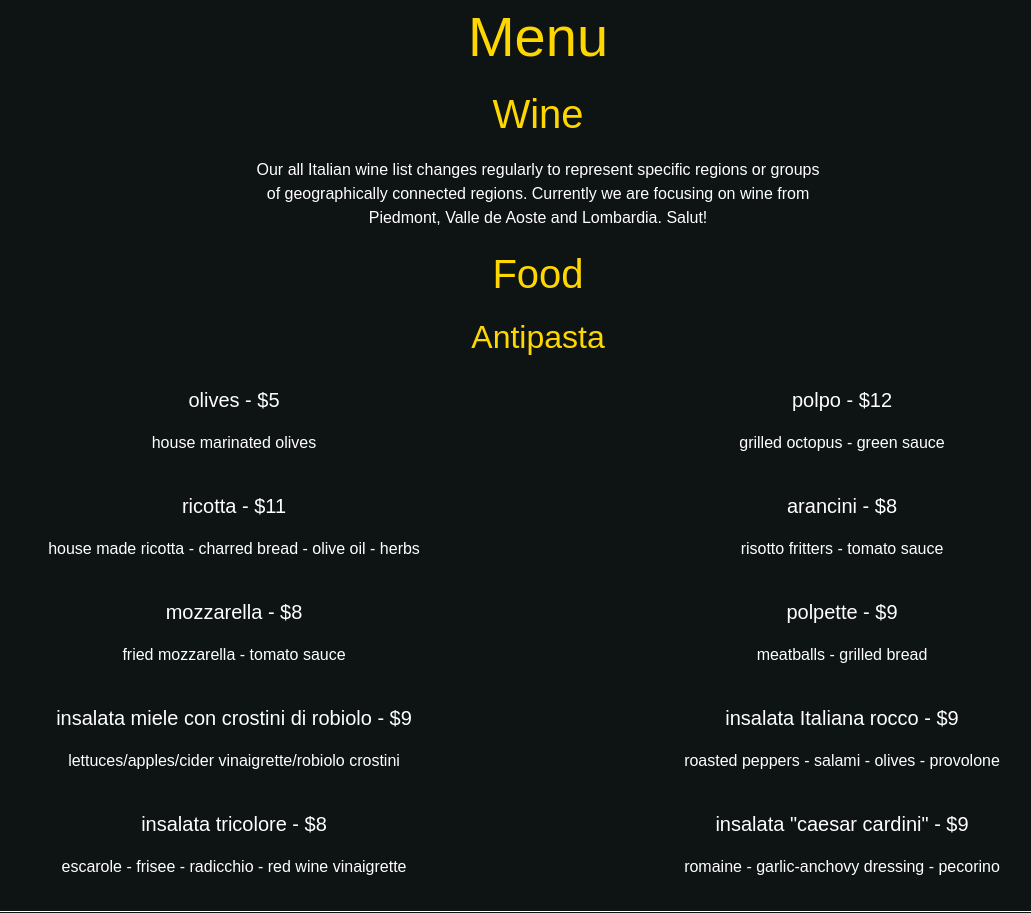
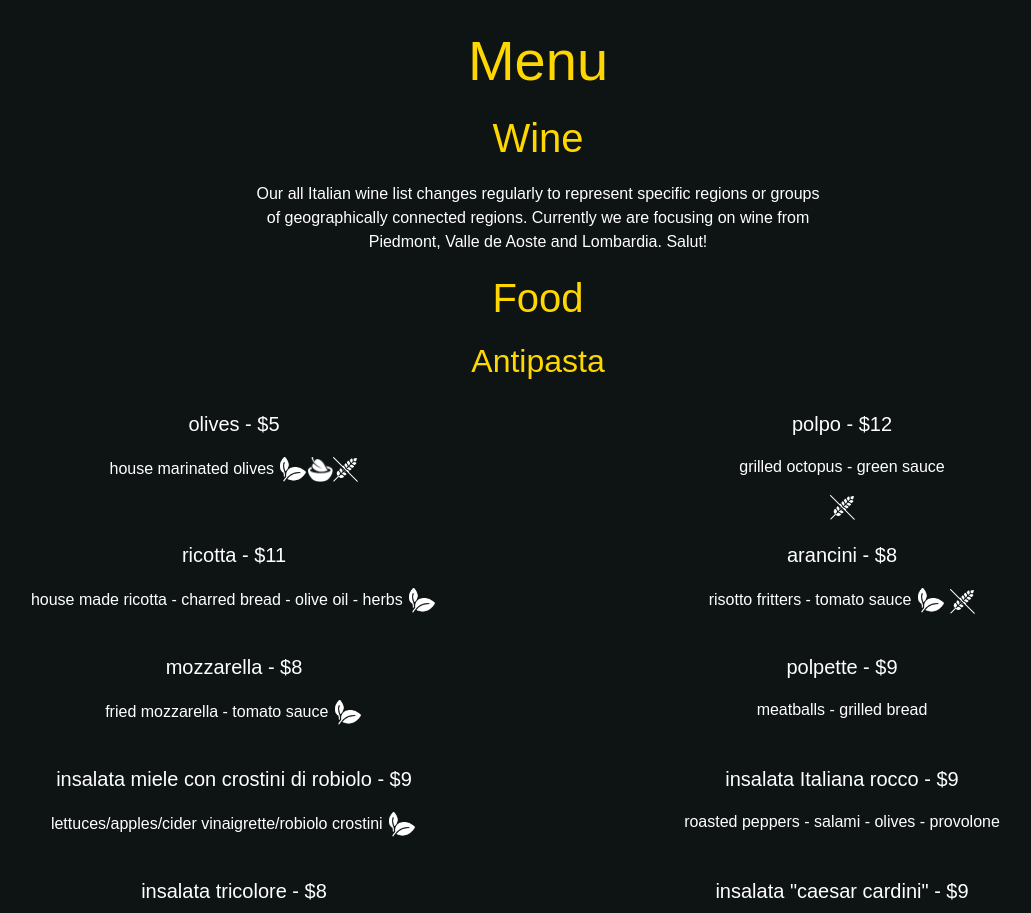
Before and after one commit to shook001/roco, a plain HTML site: page index.html in a window 1280 px wide. Shown: the part 1887-2800 px from the top of the page, without its empty margins (102-1133 px from the left). Drawn offline with nearby package versions, Linux system fonts and the light colour scheme; a web font is replaced by a local one.

Commit message:
v,g,vg, icons

```diff
--- a/index.html
+++ b/index.html
@@ -17,7 +17,7 @@
 
             <a class="navbar-brand" href="index.html">Rocco</a>
 
-        <button class="navbar-toggler justify-content-end" data-toggle="collapse" data-target="#collapse_target">
+        <button class="navbar-toggler" data-toggle="collapse" data-target="#collapse_target">
             <span class="navbar-toggler-icon"></span>
         </button>
 
@@ -26,7 +26,7 @@
 
 
             <!--Menu Items-->
-            <div class="nav-padding nav justify-content-end">
+            <div class="nav-padding nav justify-content-center">
                 <ul class="navbar-nav navbarCenter">
                     <li class="nav-padding nav-item active">
                         <a class="nav-link" href="index.html#Hours">Hours</a>
@@ -49,7 +49,7 @@
     </nav>
 
 
-    <div class="jumbotron vhPic">
+    <div class="jumbotron vhPic buffer">
 
         <div class="container-fluid">
 
@@ -57,7 +57,7 @@
                     <h1 class="display-1 headerText text-white">Rocco</h1>
                 </div>
 
-                <blockquote class="text-center text-white" >They say the restaurant business is one of the most difficult.<br>Not always.
+                <blockquote class="text-center text-white buffer" >They say the restaurant business is one of the most difficult.<br>Not always.
                 </blockquote><a name="Hours"</a>
 
                 <hr>
@@ -100,53 +100,53 @@
                 			<h1 class="buffer">Food</h1>
                 				<h2>Antipasta</h2>
                 				<div class="row mx-auto">
-                					<div class="col-md-6"><p class="main-big">olives - $5</p><p>house marinated olives</p></div>
-                					<div class="col-md-6"><p class="main-big">polpo - $12</p><p>grilled octopus - green sauce</p></div>
-                					<div class="col-md-6"><p class="main-big">ricotta - $11</p><p>house made ricotta - charred bread - olive oil - herbs</p></div>
-                					<div class="col-md-6"><p class="main-big">arancini - $8</p><p>risotto fritters - tomato sauce</p></div>
-                					<div class="col-md-6"><p class="main-big">mozzarella - $8</p><p>fried mozzarella - tomato sauce</p></div>
+                					<div class="col-md-6"><p class="main-big">olives - $5</p><p>house marinated olives <img src="vegan.png" alt="vegan" height="30" width="30"><img src="vegetarian.png" alt="vegetarian" height="25" width="25"><img src="no-gluten.png" alt="no-gluten" height="25" width="25"></p></div>
+                					<div class="col-md-6"><p class="main-big">polpo - $12</p><p>grilled octopus - green sauce</p> <img src="no-gluten.png" alt="no-gluten" height="25" width="25"></div>
+                					<div class="col-md-6"><p class="main-big">ricotta - $11</p><p>house made ricotta - charred bread - olive oil - herbs <img src="vegan.png" alt="vegan" height="30" width="30"></p></div>
+                					<div class="col-md-6"><p class="main-big">arancini - $8</p><p>risotto fritters - tomato sauce <img src="vegan.png" alt="vegan" height="30" width="30"> <img src="no-gluten.png" alt="no-gluten" height="25" width="25"></p></div>
+                					<div class="col-md-6"><p class="main-big">mozzarella - $8</p><p>fried mozzarella - tomato sauce <img src="vegan.png" alt="vegan" height="30" width="30"></p></div>
                 					<div class="col-md-6"><p class="main-big">polpette - $9</p><p>meatballs - grilled bread</p></div>
-                					<div class="col-md-6"><p class="main-big">insalata miele con crostini di robiolo - $9</p><p>lettuces/apples/cider vinaigrette/robiolo crostini</p></div>
+                					<div class="col-md-6"><p class="main-big">insalata miele con crostini di robiolo - $9</p><p>lettuces/apples/cider vinaigrette/robiolo crostini <img src="vegan.png" alt="vegan" height="30" width="30"></p></div>
                 					<div class="col-md-6"><p class="main-big">insalata Italiana rocco - $9</p><p>roasted peppers - salami - olives - provolone</p></div>
-                					<div class="col-md-6"><p class="main-big">insalata tricolore - $8</p><p>escarole - frisee - radicchio - red wine vinaigrette</p></div>
+                					<div class="col-md-6"><p class="main-big">insalata tricolore - $8</p><p>escarole - frisee - radicchio - red wine vinaigrette <img src="vegan.png" alt="vegan" height="30" width="30"><img src="no-gluten.png" alt="no-gluten" height="25" width="25"></p></div>
                 					<div class="col-md-6"><p class="main-big">insalata "caesar cardini" - $9</p><p>romaine - garlic-anchovy dressing - pecorino</p></div>
                 				</div>
-                				<hr><h2>Pizza</h2>
+                				<h2>Pizza</h2>
                 				<div class="row mx-auto">
-                					<div class="col-md-6"><p class="main-big">margherita - $9 </p><p>tomato - basil - mozzarella</p></div>
+                					<div class="col-md-6"><p class="main-big">margherita - $9 </p><p>tomato - basil - mozzarella <img src="vegan.png" alt="vegan" height="30" width="30"></p></div>
                 					<div class="col-md-6"><p class="main-big">napoletana - $12 </p><p>tomato - oregano - garlic - sicilian anchovies</p></div>
                 					<div class="col-md-6"><p class="main-big">paulie g. - $13 </p><p>tomato - soppressata - spicy honey</p></div>
-                					<div class="col-md-6"><p class="main-big">bandiera - $12 </p><p>tomato - ricotta - spinach</p></div>
+                					<div class="col-md-6"><p class="main-big">bandiera - $12 </p><p>tomato - ricotta - spinach <img src="vegetarian.png" alt="vegetarian" height="25" width="25"></p></div>
                 					<div class="col-md-6"><p class="main-big">pepperoni-peperoni - $13 </p><p>sweet peppers - pepperoni - basil</p></div>
-                					<div class="col-md-6"><p class="main-big">funghi e fontina - $15 </p><p>mushrooms - fontina - white truffle</p></div>
+                					<div class="col-md-6"><p class="main-big">funghi e fontina - $15 </p><p>mushrooms - fontina - white truffle <img src="vegan.png" alt="vegan" height="30" width="30"></p></div>
                 					<div class="col-md-6"><p class="main-big">vongole - $15 </p><p>clams - pancetta - parsley - chili</p></div>
                 					<div class="col-md-6"><p class="main-big">calabrese - $12 </p><p>ricotta - tomato - calabrian chilis - olives</p></div>
-                					<div class="col-md-6"><p class="main-big">spinaci - $13 </p><p>spinach - goat cheese - garlic</p></div>
+                					<div class="col-md-6"><p class="main-big">spinaci - $13 </p><p>spinach - goat cheese - garlic <img src="vegan.png" alt="vegan" height="30" width="30"></p></div>
                 					<div class="col-md-6"><p class="main-big">gringo - $12 </p><p>tomato - pepperoni - mozzarella</p></div>
                 					<div class="col-md-6"><p class="main-big">macellaio - $13 </p><p>butcher's choice of meat</p></div>
                 				</div>
-                				<hr><h2>Pasta</h2>
+                				<h2>Pasta</h2>
                 				<div class="row mx-auto">
-                					<div class="col-md-6"><p class="main-big">pasta lunge alle vongole - $22 </p><p>long pasta - clam sauce - parsley</p></div>
+                					<div class="col-md-6"><p class="main-big">pasta lunge alle vongole - $22 </p><p>long pasta - clam sauce - parsley </p></div>
                 					<div class="col-md-6"><p class="main-big">pasta con polpette - $19 </p><p>artisan dried pasta - meatballs - tomato sauce</p></div>
-                					<div class="col-md-6"><p class="main-big">lasagne alla pizzaiolo - $19 </p><p>pizza maker's style - tomato - balsamella - three cheese - basil</p></div>
-                					<div class="col-md-6"><p class="main-big">gnocchi alla romana - $17 </p><p>semolina gnocchi - roasted tomato - herbs - butter - pecorino</p></div>
+                					<div class="col-md-6"><p class="main-big">lasagne alla pizzaiolo - $19 </p><p>pizza maker's style - tomato - balsamella - three cheese - basil <img src="vegan.png" alt="vegan" height="30" width="30"></p></div>
+                					<div class="col-md-6"><p class="main-big">gnocchi alla romana - $17 </p><p>semolina gnocchi - roasted tomato - herbs - butter - pecorino <img src="vegan.png" alt="vegan" height="30" width="30"></p></div>
                 				</div>
-                				<hr><h2>Piatti</h2>
+                				<h2>Piatti</h2>
                 				<div class="row mx-auto">
-                					<div class="col-md-6"><p class="main-big">tagliata di manzo - $28 </p><p>sliced sirloin of beeef - mushrooms /roast potato/ chianti</p></div>
-                					<div class="col-md-6"><p class="main-big">maiale cotto a fuoco lento - $19 </p><p>slow-cooked pork - fried polenta - rapini</p></div>
+                					<div class="col-md-6"><p class="main-big">tagliata di manzo - $28 </p><p>sliced sirloin of beeef - mushrooms /roast potato/ chianti <img src="no-gluten.png" alt="no-gluten" height="25" width="25"></p></div>
+                					<div class="col-md-6"><p class="main-big">maiale cotto a fuoco lento - $19 </p><p>slow-cooked pork - fried polenta - rapini <img src="no-gluten.png" alt="no-gluten" height="25" width="25"></p></div>
                 					<div class="col-md-6"><p class="main-big">costola di maiale con mozzarella fritte - $29 </p><p>berkshire pork rib chop - fried mozzarella - tomato sauce</p></div>
                 				</div>
-                				<hr><h2>Contorni</h2>
+                				<h2>Contorni</h2>
                 				<div class="row mx-auto">
                 					<div class="col-md-6"><p class="main-big">polpette - $4 </p><p>meatballs</p></div>
-                					<div class="col-md-6"><p class="main-big">patate arrosto - $6 </p><p>roasted potatoes</p></div>
+                					<div class="col-md-6"><p class="main-big">patate arrosto - $6 </p><p>roasted potatoes <img src="vegetarian.png" alt="vegetarian" height="25" width="25"><img src="no-gluten.png" alt="no-gluten" height="25" width="25"></p></div>
                 					<div class="col-md-6"><p class="main-big">rapini con aglio e pepperoncino - $7 </p><p>rapini - chili - garlic</p></div>
                 					<div class="col-md-6"><p class="main-big">linguini e peperoni - $7 </p><p>linguini - sweet peppers</p></div>
                 					<div class="col-md-6"><p class="main-big">polenta fritte - $6 </p><p>fried polenta</p></div>
                 				</div>
-                				<hr><h2>Dolci</h2>
+                				<h2>Dolci</h2>
                 				<div class="row mx-auto">
                 					<div class="col-md-6"><p class="main-big">ricotta cheesecake - $7</p></div>
                 					<div class="col-md-6"><p class="main-big">panna cotta - $7</p></div>
@@ -160,7 +160,7 @@
                 	<hr><a name="Contact"</a>
 
                 	<div class="text-center text-white buffer">
-                		<h1 class="display-4">Contact</h1>
+                		<h2>Contact</h2>
                 			<p>585 - 454 - 3510 ~ rocorochester@gmail.com</p>
                 	<footer>
                 		<p><small>&copy;Copyright Sean Hooker 2018</small></p>
--- a/vhPic.css
+++ b/vhPic.css
@@ -14,10 +14,15 @@
 .nav-padding {
     padding-right: 1.0rem;
     padding-left: 1.5rem;
+    text-align: center;
 }
 
 .navbar-brand {
 	color: #FFD700!important;
+}
+
+.navbar .navbar-collapse {
+  text-align: center;
 }
 
 body {
@@ -83,3 +88,8 @@ body {
 small {
 	font-family: initial!important;
 }
+
+img {
+	-webkit-filter: invert(1);
+   	filter: invert(1);
+}
```
Also changed, not shown: no-gluten.png (added), vegan.png (added), vegetarian.png (added), 1 other file.
